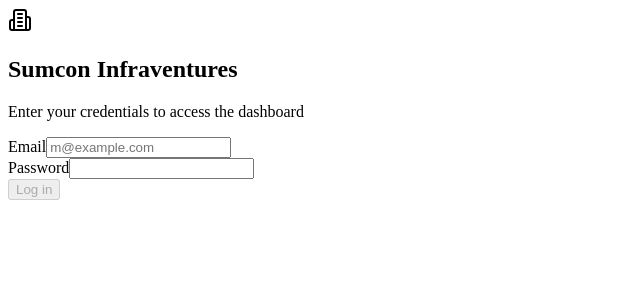
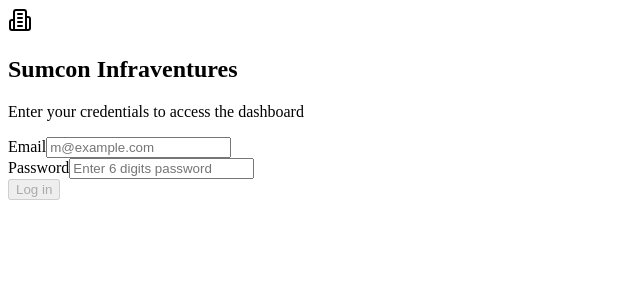
Before and after one commit to amit-sumcon/dashboard, a React (Create React App) app: page /login in a window 1280 px wide. Shown: the top 300 px of the page, without its empty margins (0-640 px from the left). Built offline with nearby package versions, Linux system fonts and the light colour scheme.

Commit message:
add placeholder in password field

```diff
--- a/src/pages/Login.jsx
+++ b/src/pages/Login.jsx
@@ -89,6 +89,7 @@ export default function Login() {
 						<input
 							id="password"
 							type="password"
+							placeholder="Enter 6 digits password"
 							required
 							value={values.password}
 							onChange={handleChange}
```
